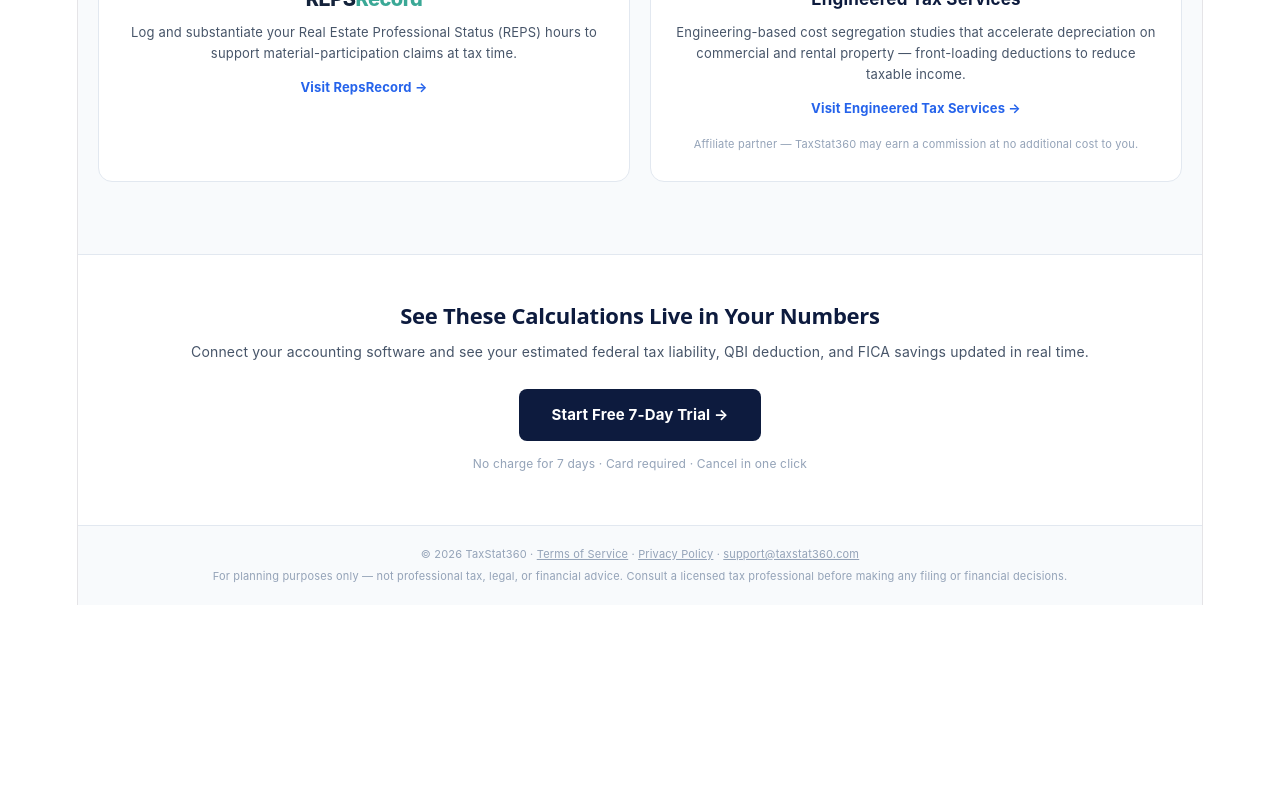
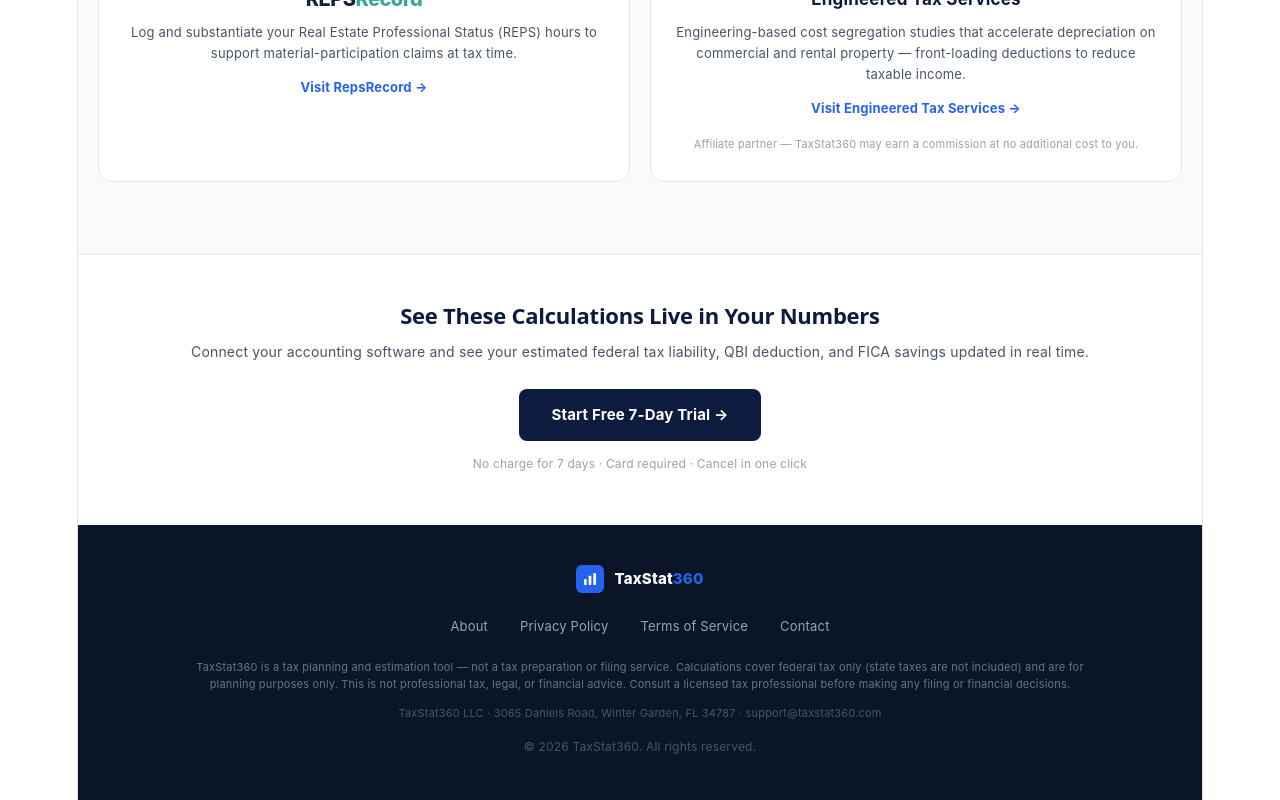
Before and after one commit to natashaverela-speckm/TaxStat360, a React (Vite) app: page /resources in a window 1280 px wide. Shown: the part 1290-2090 px from the top of the page. Before the commit the page ends 1895 px from the top, so only its background shows below. Built offline with nearby package versions, Linux system fonts and the light colour scheme; no server answers.

Commit message:
Replace inline footer with shared Footer component
Replaced the inline footer with a shared Footer component, ensuring a single source of truth for the disclaimer and making the year dynamic.

```diff
--- a/src/ResourcesHub.jsx
+++ b/src/ResourcesHub.jsx
@@ -13,6 +13,10 @@ import { CTA_LABEL, CTA_COPY_SHORT } from './constants.js'
 // #6 FIX: use the shared site nav instead of a second hand-rolled inline <nav>.
 import Nav from './Nav'
 import Icon from './Icon'
+// CC FIX: the page's hand-rolled inline footer (its own hardcoded disclaimer +
+// dynamic year) is replaced by the shared <Footer>, matching every other page
+// and giving the disclaimer a single source of truth (DISCLAIMER_FULL).
+import Footer from './Footer'
 
 const N = '#0D1B3E', B = '#2563EB', SL = '#475569'
 
@@ -58,7 +62,7 @@ function ArticleCard({ article }) {
         color: 'inherit',
       }}
     >
-      {/* Emoji + Category */}
+      {/* Icon + Category */}
       <div style={{ display: 'flex', alignItems: 'center', justifyContent: 'space-between' }}>
         <Icon name={article.heroIcon} size={28} color={B} />
         <CategoryPill category={article.category} />
@@ -248,24 +252,9 @@ export default function ResourcesHub() {
         </p>
       </div>
 
-      {/* Footer */}
-      <div style={{
-        background: '#F8FAFC', borderTop: '1px solid #E2E8F0',
-        padding: '20px', textAlign: 'center',
-        fontSize: 11, color: '#94A3B8', lineHeight: 1.6,
-      }}>
-        <p style={{ margin: '0 0 4px' }}>
-          {/* #6 FIX: hardcoded "© 2026" → dynamic year, matching every other footer. */}
-          © {new Date().getFullYear()} TaxStat360 ·{' '}
-          <a href="/terms" style={{ color: '#94A3B8' }}>Terms of Service</a> ·{' '}
-          <a href="/privacy" style={{ color: '#94A3B8' }}>Privacy Policy</a> ·{' '}
-          <a href="mailto:support@taxstat360.com" style={{ color: '#94A3B8' }}>support@taxstat360.com</a>
-        </p>
-        <p style={{ margin: 0 }}>
-          For planning purposes only — not professional tax, legal, or financial advice.
-          Consult a licensed tax professional before making any filing or financial decisions.
-        </p>
-      </div>
+      {/* CC FIX: shared <Footer> replaces the page's own inline footer (which had
+          a hardcoded disclaimer string). Year is dynamic; disclaimer is single-sourced. */}
+      <Footer />
     </div>
   )
 }
```
